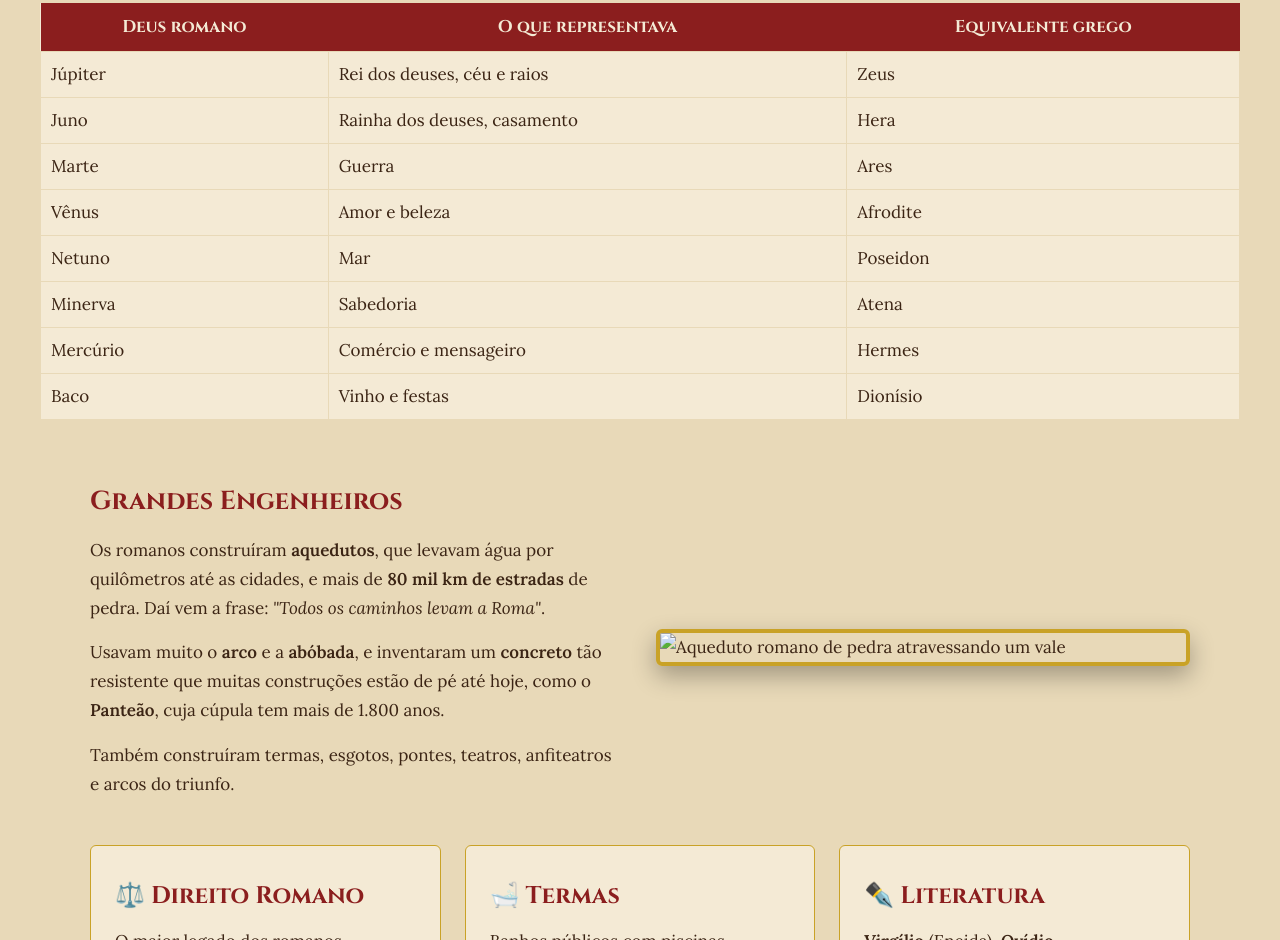
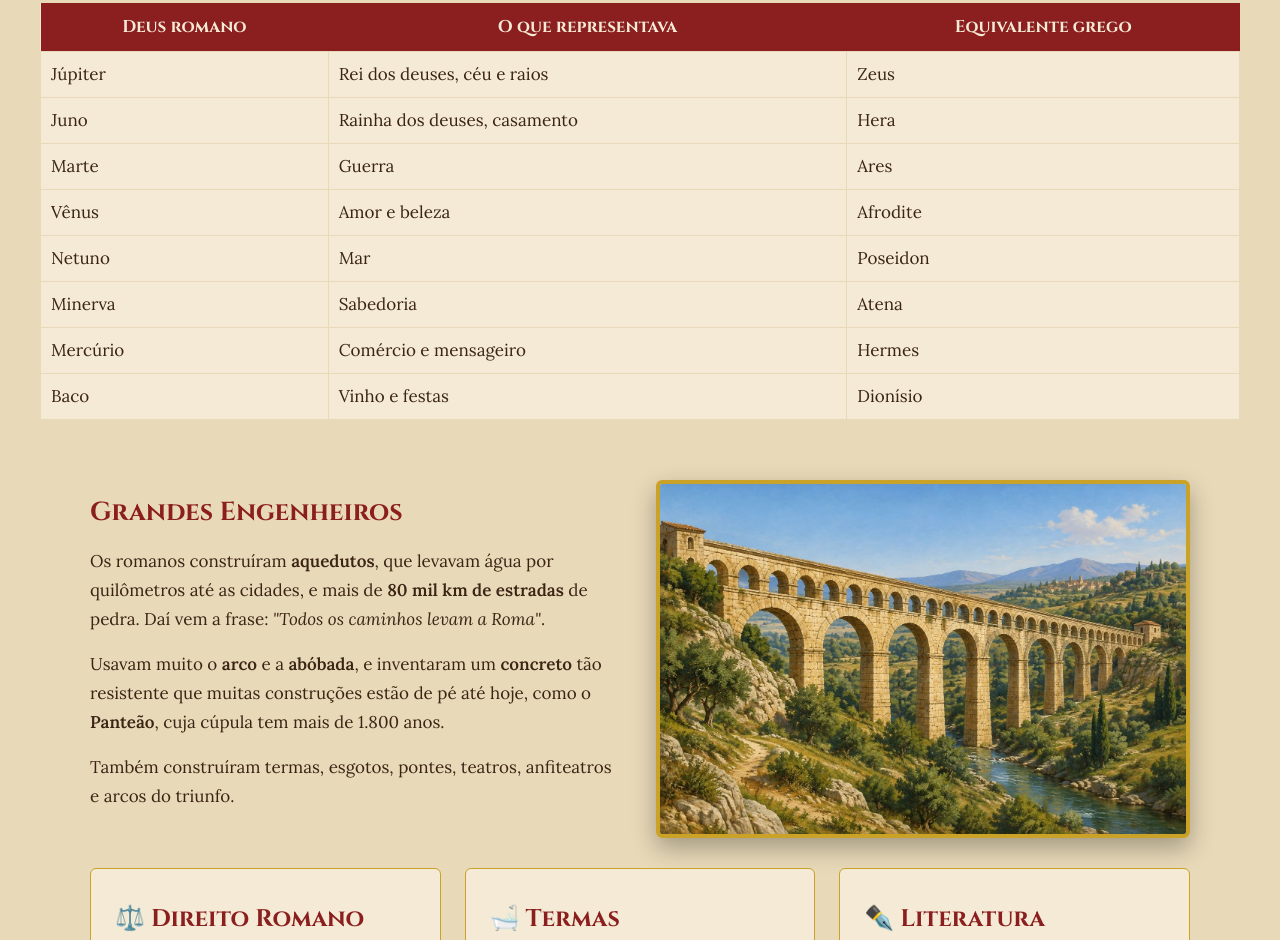
Before and after one commit to mathksac/PW, a plain HTML site: page index.html in a window 1280 px wide. Shown: the part 11060-12000 px from the top of the page. Drawn offline with Linux system fonts and the light colour scheme.

Commit message:
Update index.html

```diff
--- a/index.html
+++ b/index.html
@@ -433,7 +433,7 @@
         </p>
         <p>Também construíram termas, esgotos, pontes, teatros, anfiteatros e arcos do triunfo.</p>
       </div>
-      <img src="imagens/aqueduto.jpg" alt="Aqueduto romano de pedra atravessando um vale" class="foto">
+      <img src="aqueduto.jpg" alt="Aqueduto romano de pedra atravessando um vale" class="foto">
     </div>
 
     <div class="cartoes espaco-topo">
```
